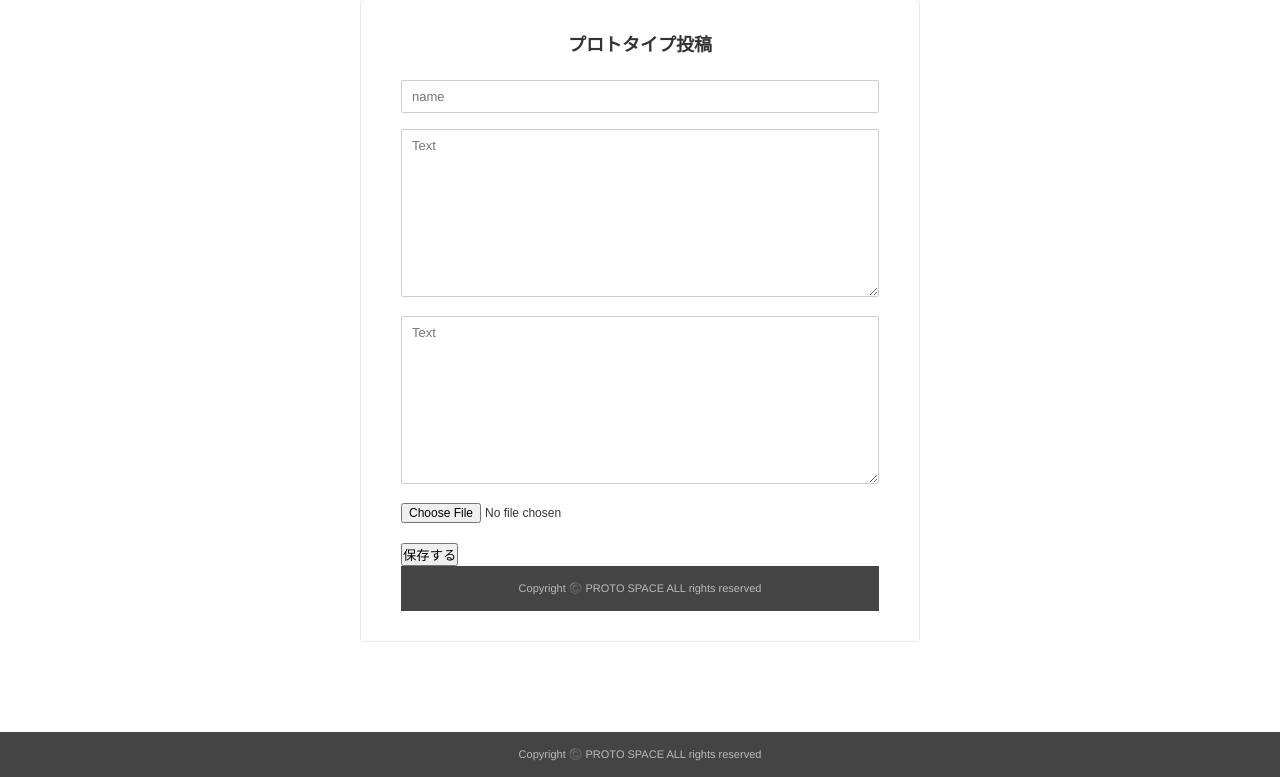
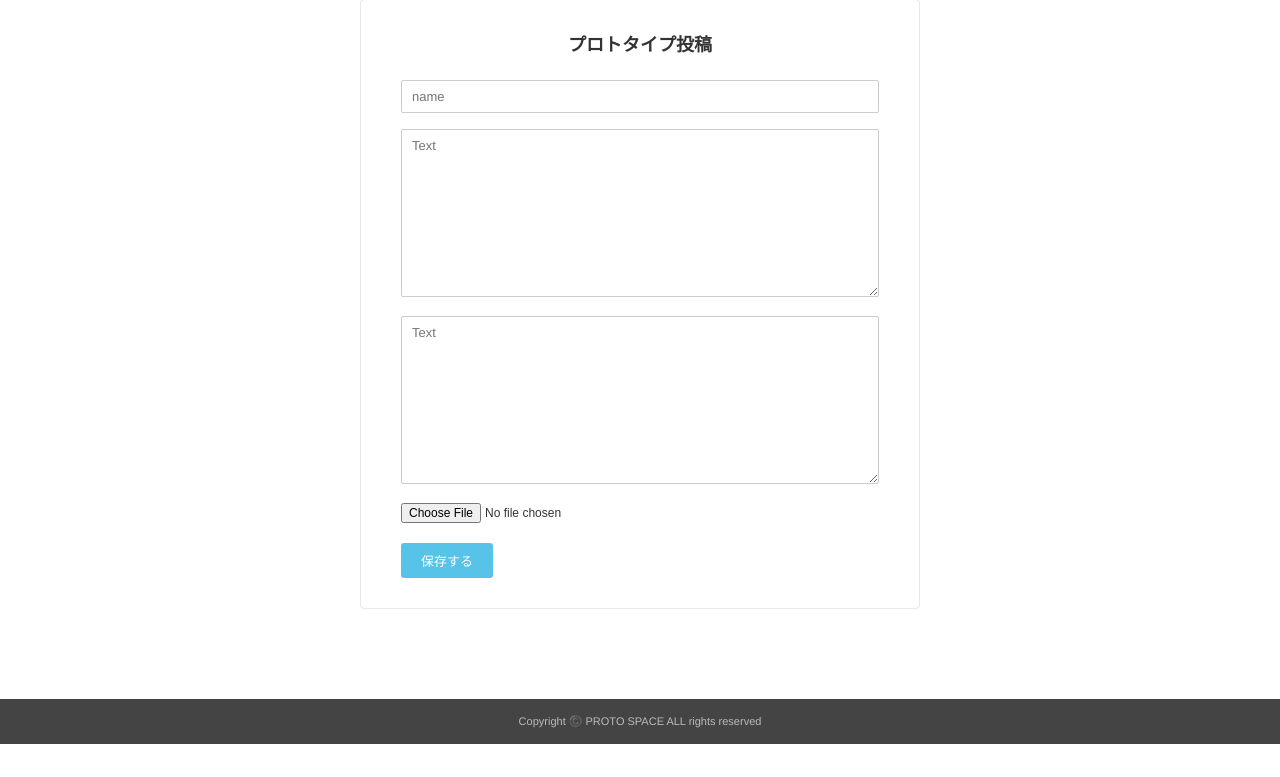
Before and after one commit to ishiitsubasa/protospace-a, a Django app: page /posts/create/ in a window 1280 px wide. Shown: the part 91-868 px from the top of the page. After the commit the page ends 835 px from the top, so only its background shows below. Run offline with Django 5.2, Linux system fonts and the light colour scheme.

Commit message:
プロトタイプ投稿uiの修正
保存するボタンにcssを反映
_form.htmlのblock contentを削除

```diff
--- a/static/css/style.css
+++ b/static/css/style.css
@@ -348,3 +348,19 @@ footer p {
   font-size: 11px;
   color: #bbb;
 }
+
+.submit-btn {
+  padding: 8px 20px;
+  background-color: #57C3E9;
+  color: #fff;
+  border: none;
+  border-radius: 3px;
+  font-size: 13px;
+  cursor: pointer;
+  transition: background-color 0.2s;
+  font-family: inherit;
+}
+
+.submit-btn:hover {
+  background-color: #3aadd4;
+}
--- a/templates/posts/_form.html
+++ b/templates/posts/_form.html
@@ -1,6 +1,4 @@
-{% extends "base.html" %}
-{%load static%}
-{% block content%}
+{% load static %}
 
 {% if form.errors %}
   <div class="error-summary">
@@ -13,9 +11,8 @@
     </ul>
   </div>
 {% endif %}
-{{form.name}}
-{{form.catchphrase}}
-{{form.concept}}
-{{form.image}}
-<button type="submit">保存する</button>
-{% endblock %}
+{{ form.name }}
+{{ form.catchphrase }}
+{{ form.concept }}
+{{ form.image }}
+<button type="submit" class="submit-btn">保存する</button>
--- a/templates/posts/create.html
+++ b/templates/posts/create.html
@@ -1,14 +1,15 @@
 {% extends "base.html" %}
-{%load static%}
-{% block content%}
+{% load static %}
+{% block content %}
 
-<form method="post" enctype="multipart/form-data">
-  {% csrf_token %}
-  <div class="contents row">
-    <div class="container">
-      <h3>プロトタイプ投稿</h3>
-       {% include "posts/_form.html" %}
-    </div>
+<div class="contents row">
+  <div class="container">
+    <h3>プロトタイプ投稿</h3>
+    <form method="post" enctype="multipart/form-data">
+      {% csrf_token %}
+      {% include "posts/_form.html" %}
+    </form>
   </div>
-</form>
-{%endblock%}
+</div>
+
+{% endblock %}
```
